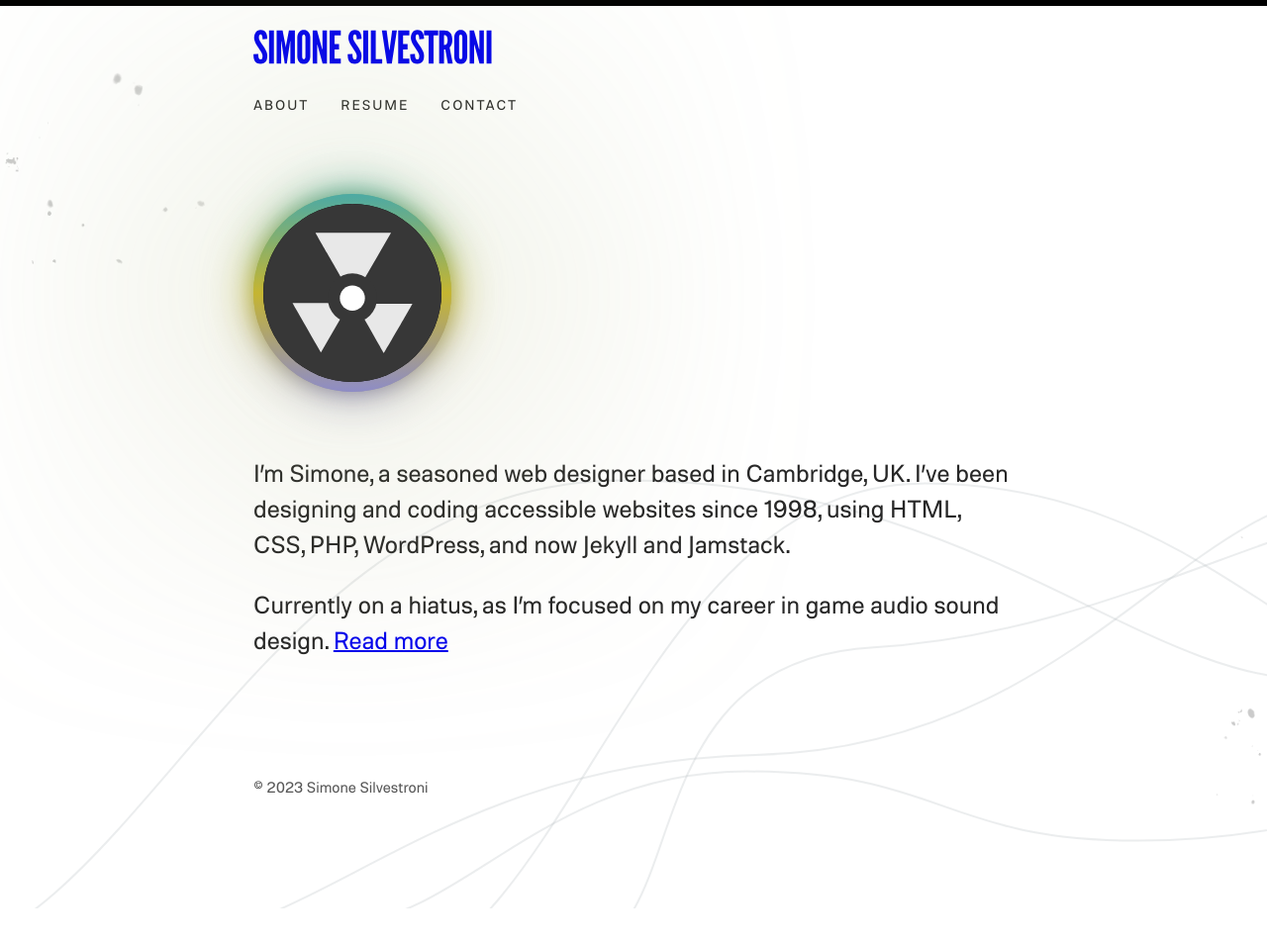
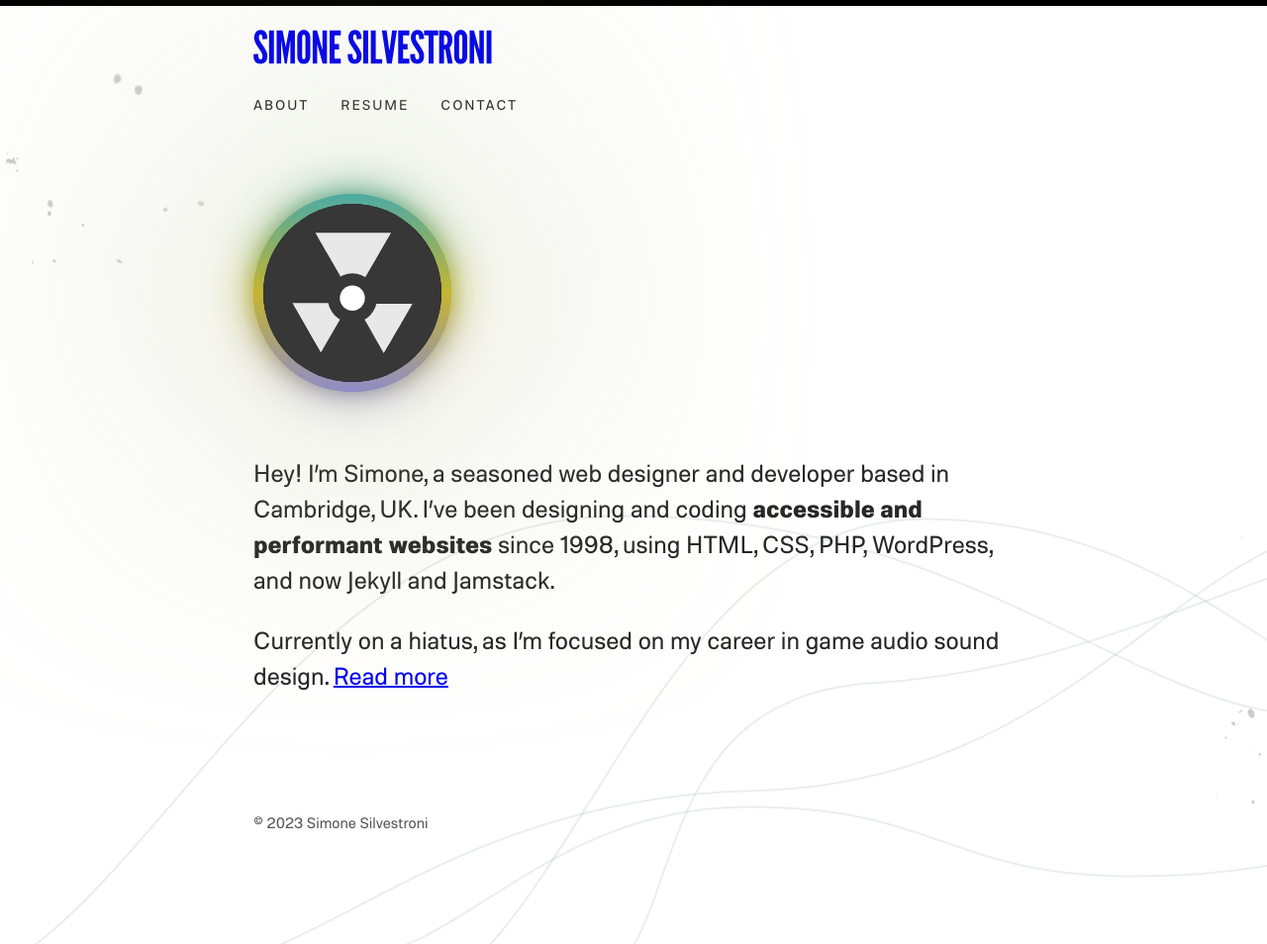
Before and after one commit to simonesilvestroni/ssil-website, a Jekyll site: the page built from index.html, in a window 1280 px wide. Shown: the whole page at 99% size. Built offline with Jekyll 4.4.1, drawn with Linux system fonts in a browser that asks for light colours; before the commit the page ends 918 px from its top, so only the background shows below that.

Commit message:
Config edits

```diff
--- a/_config.yml
+++ b/_config.yml
@@ -3,7 +3,7 @@ url: "https://simonesilvestroni.com"
 canonical_url: "https://simonesilvestroni.com"
 lang: "en-GB"
 title: "Simone Silvestroni"
-description: 'I’m Simone, a seasoned web designer based in Cambridge, UK. I’ve been designing and coding accessible websites since 1998, using HTML, CSS, PHP, WordPress, and now Jekyll and Jamstack.'
+description: 'Hey! I’m Simone, a seasoned web designer and developer based in Cambridge, UK. I’ve been designing and coding <strong>accessible and performant websites</strong> since 1998, using HTML, CSS, PHP, WordPress, and now Jekyll and Jamstack.'
 tagline: 'Web designer and developer'
 pitch: 'Currently on a hiatus, as I’m focused on my career in game audio sound design.'
 logo:
```
